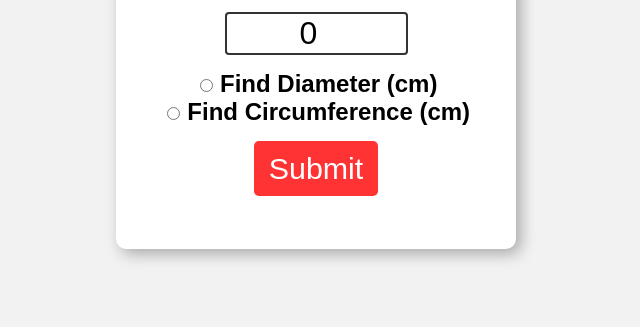
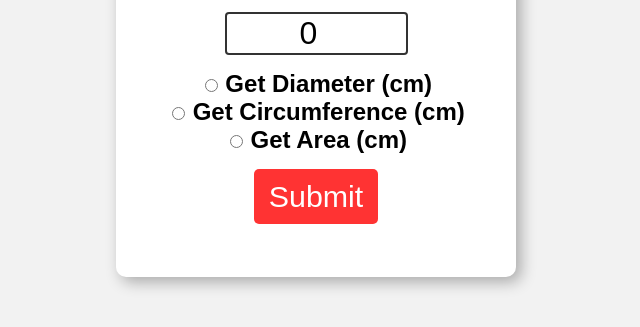
Before and after one commit to imharmeet69/Circle.com, a plain HTML site: page index.html in a window 1280 px wide. Shown: the part 159-486 px from the top of the page, without its empty margins (324-964 px from the left). Drawn offline with Linux system fonts and the light colour scheme.

Commit message:
Update index.html

```diff
--- a/index.html
+++ b/index.html
@@ -13,9 +13,11 @@
 
     <input type="number" id="textBox" value="0"> <br>
     <input type="radio" id="toFahrenheit" name="unit">
-    <label for="toFahrenheit">Find Diameter (cm)</label><br>
+    <label for="toFahrenheit">Get Diameter (cm)</label><br>
     <input type="radio" id="toCelsius" name="unit">
-    <label for="toCelsius">Find Circumference (cm)</label> <br>
+    <label for="toCelsius">Get Circumference (cm)</label> <br>
+    <input type="radio" id="Area" name="unit">
+    <label for="Area">Get Area (cm)</label> <br>
 
     <button type="button" onclick="convert()">Submit</button>
     <p id="result"></p>
```
